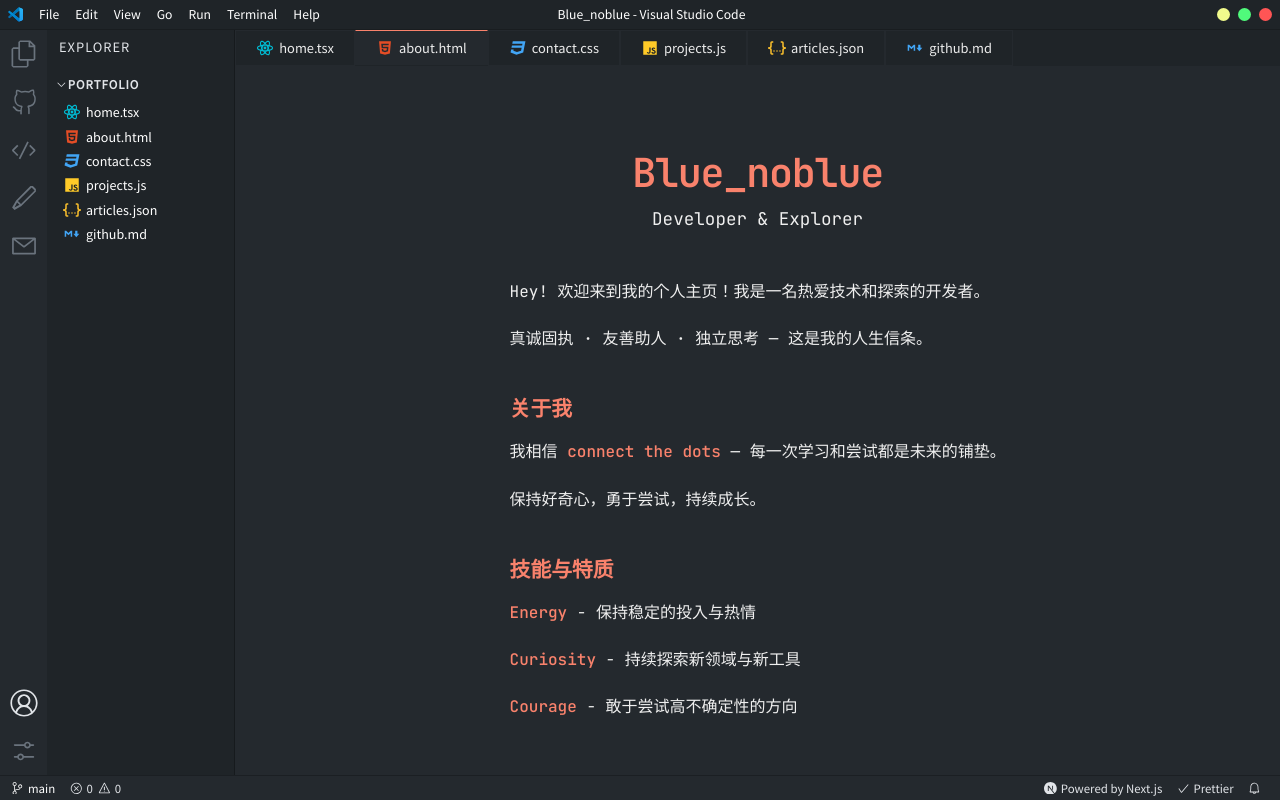
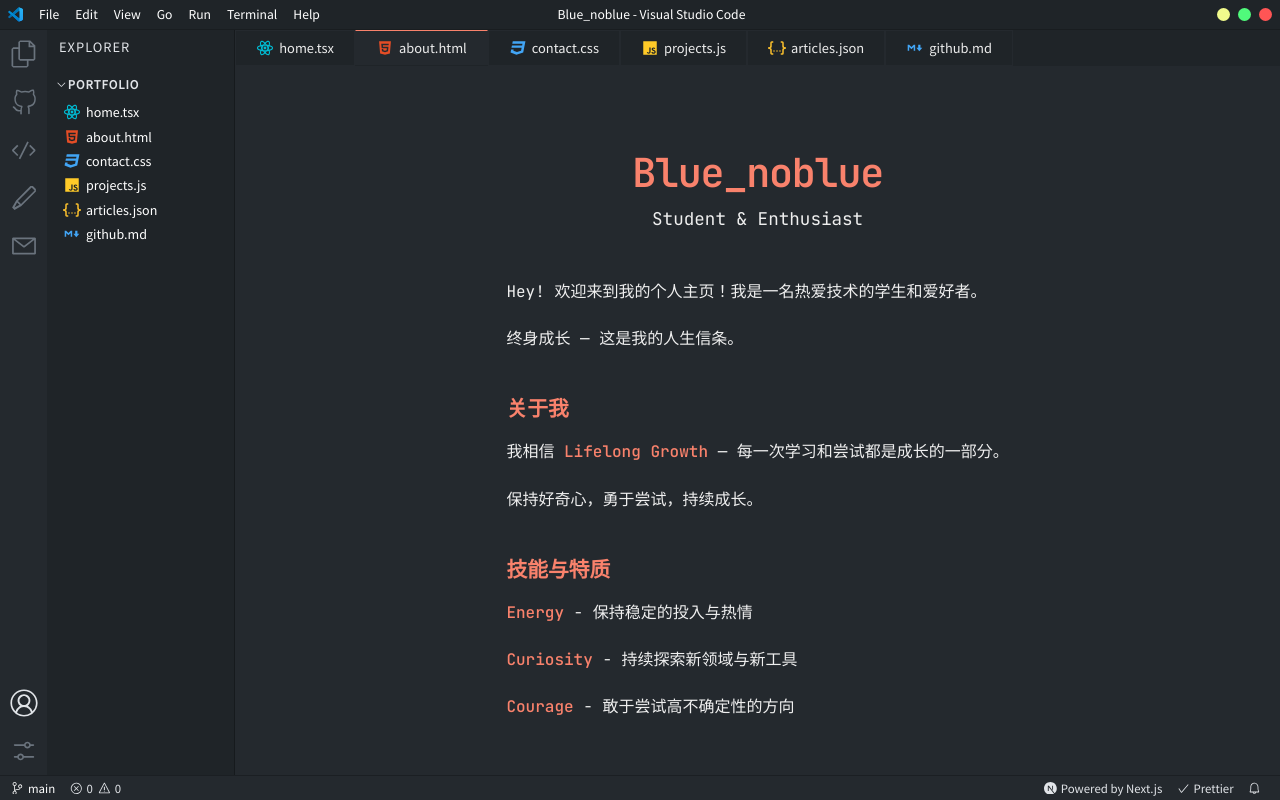
Before and after one commit to g1157/vscode-portfolio, a Next.js app: page /about in a window 1280 px wide. Built offline with nearby package versions, Linux system fonts and the light colour scheme.

Commit message:
Update role to Student & Enthusiast, motto to Lifelong Growth

```diff
--- a/pages/about.tsx
+++ b/pages/about.tsx
@@ -5,23 +5,23 @@ const AboutPage = () => {
     <div className={styles.container}>
       <div className={styles.content}>
         <h1 className={styles.title}>Blue_noblue</h1>
-        <div className={styles.subtitle}>Developer & Explorer</div>
+        <div className={styles.subtitle}>Student & Enthusiast</div>
 
         <div className={styles.aboutContent}>
           <section className={styles.section}>
             <p className={styles.paragraph}>
-              Hey! 欢迎来到我的个人主页！我是一名热爱技术和探索的开发者。
+              Hey! 欢迎来到我的个人主页！我是一名热爱技术的学生和爱好者。
             </p>
             <p className={styles.paragraph}>
-              真诚固执 · 友善助人 · 独立思考 — 这是我的人生信条。
+              终身成长 — 这是我的人生信条。
             </p>
           </section>
 
           <section className={styles.section}>
             <h2 className={styles.sectionTitle}>关于我</h2>
             <p className={styles.paragraph}>
-              我相信 <span className={styles.highlight}>connect the dots</span> —
-              每一次学习和尝试都是未来的铺垫。
+              我相信 <span className={styles.highlight}>Lifelong Growth</span> —
+              每一次学习和尝试都是成长的一部分。
             </p>
             <p className={styles.paragraph}>
               保持好奇心，勇于尝试，持续成长。
```
Also changed, not shown: pages/index.tsx (+5 -5 lines).
